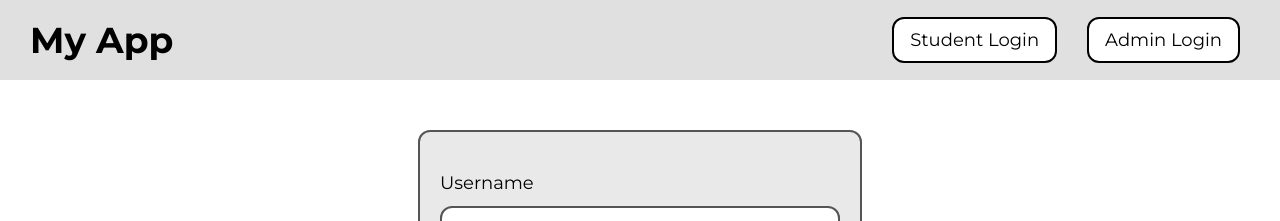
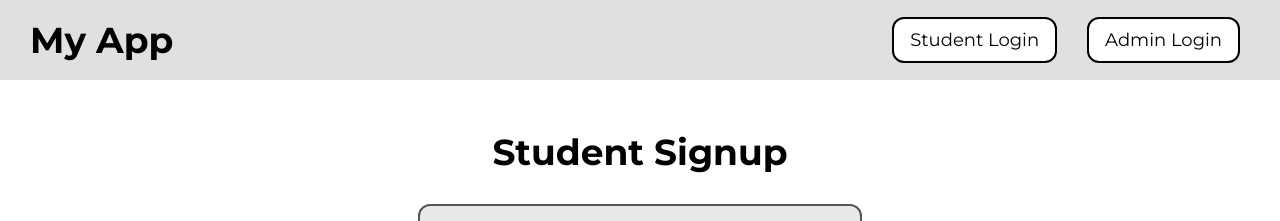
Before and after one commit to kagesite/student-app, a React (Vite) app in the folder frontend/: page / in a window 1280 px wide. Shown: the top 221 px of the page. Built offline with nearby package versions, Linux system fonts and the light colour scheme.

Commit message:
Put in test footer so I can access dashboards without having to login

```diff
--- a/frontend/src/pages/StudentSignup.jsx
+++ b/frontend/src/pages/StudentSignup.jsx
@@ -2,12 +2,14 @@ import React, { useState } from 'react'
 import Header from "../components/Header";
 import '../styles/StudentSignup.css';
 import '../styles/Form.css';
+import TestFooter from '../components/TestFooter';
 
 function StudentSignup() {
     return (
         <div>
             <Header />
             <div className='form-container'>
+                <h2 className='head-label'>Student Signup</h2>
                 <form>
                     <div>
                         <label htmlFor="">Username</label>
@@ -68,6 +70,8 @@ function StudentSignup() {
                     {/* {message && <>{message}</>} */}
                 </form>
             </div>
+            {/* TEST FOOTER IS TEMPORARY */}
+            <TestFooter />
         </div>
     )
 }
```
